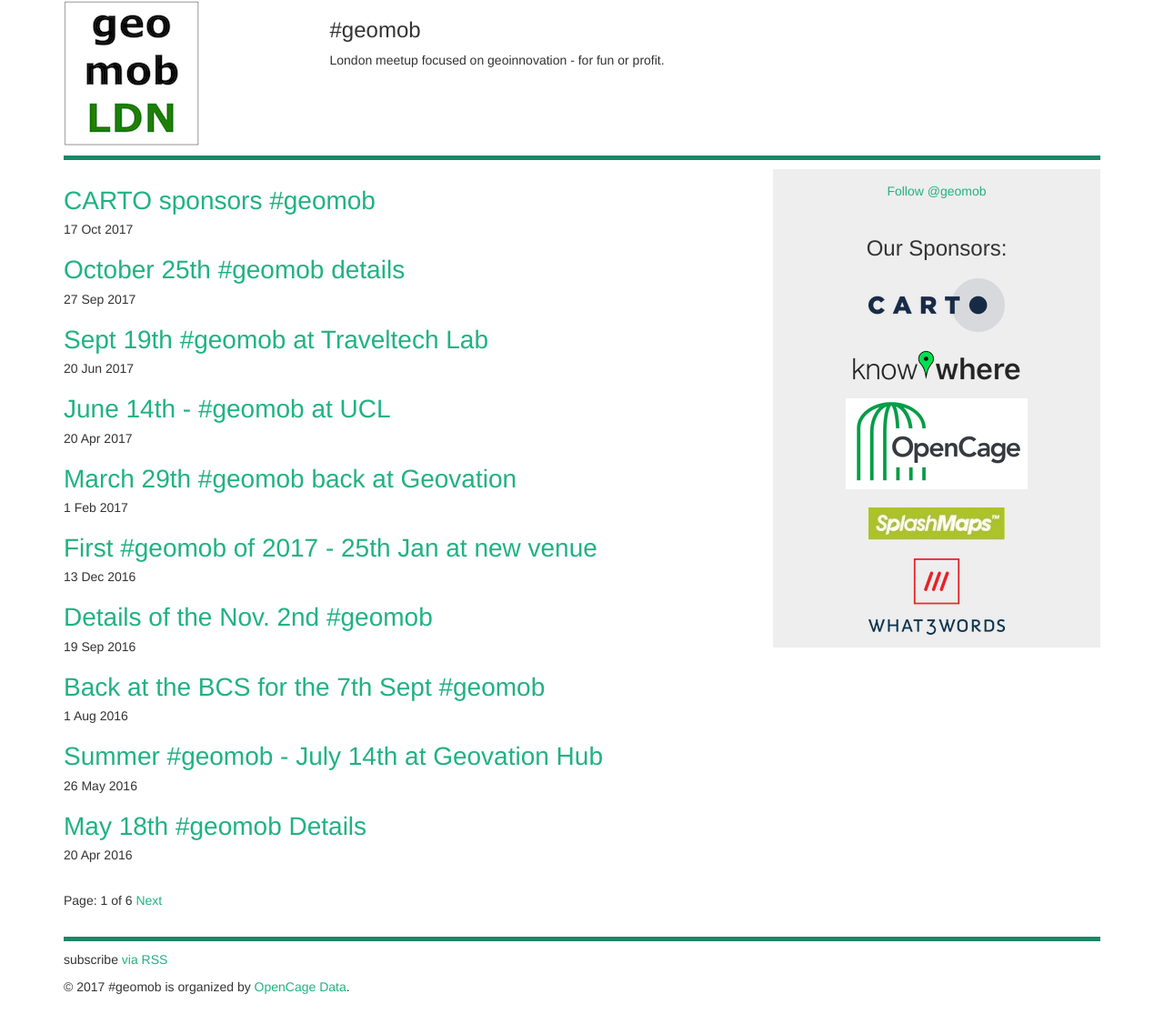
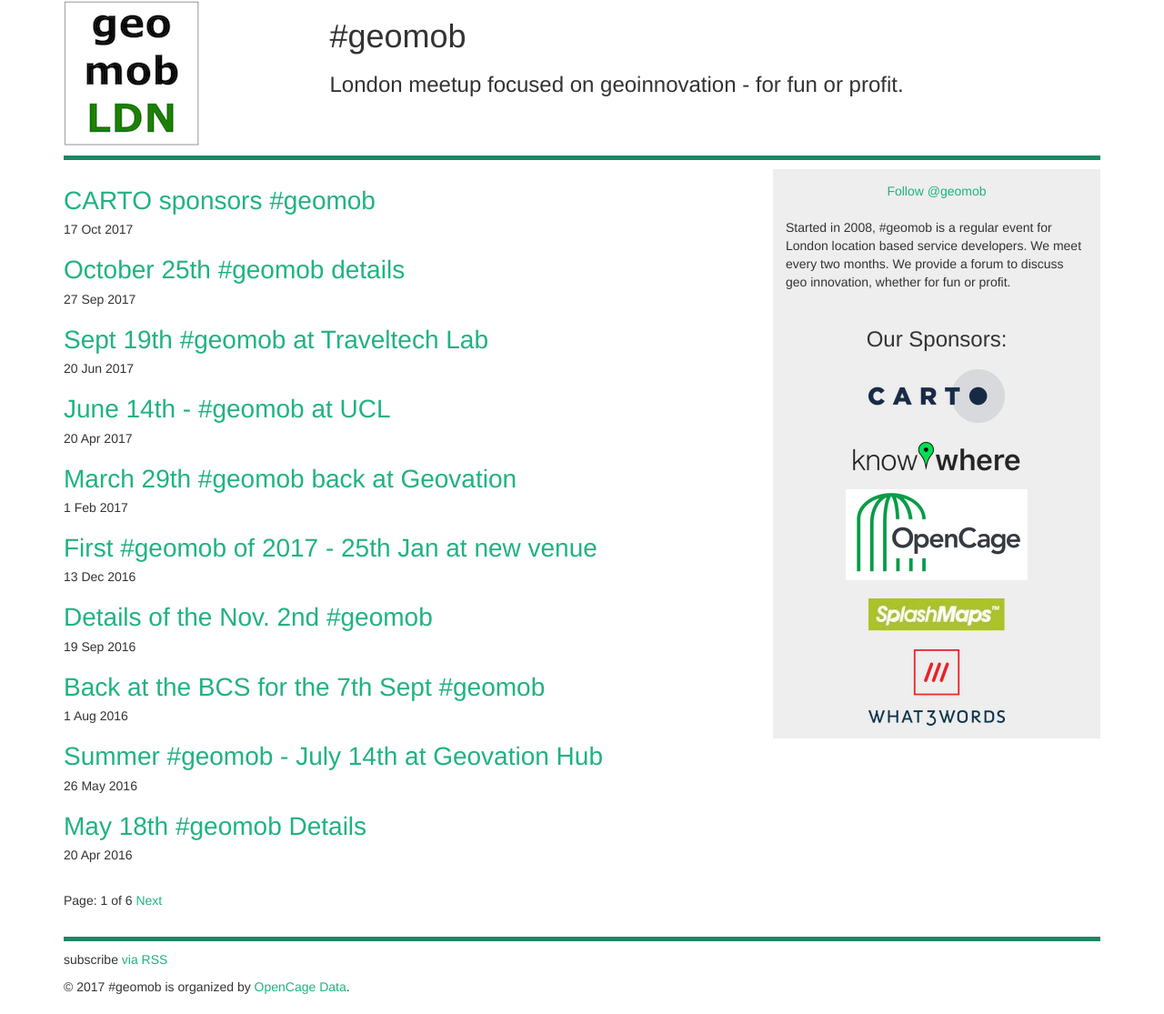
Before and after one commit to geomob/geomob-website, a Jekyll site: the page built from index.html, in a window 1280 px wide. Shown: the whole page at 91% size. Built offline with Jekyll 4.4.1, drawn with Linux system fonts in a browser that asks for light colours; the list of posts is cut into pages by our own code; comment, search, counter and statistics services are not loaded.

Commit message:
layout/wording

```diff
--- a/_includes/header.html
+++ b/_includes/header.html
@@ -3,9 +3,8 @@
     <a href="/"><img src="/images/geomob.png" alt="#geomob"></a>
   </div>
   <div class="col-md-9">
-    <h3>#geomob</h3>
-    <div class="description">London meetup focused on geoinnovation - for fun or profit.
-    </div>
+    <h1>#geomob</h1>
+    <h3>London meetup focused on geoinnovation - for fun or profit.</h3>
   </div>
 </div>
 {% include green_stripe.html %}
--- a/_includes/sidebar.html
+++ b/_includes/sidebar.html
@@ -3,6 +3,10 @@
     <a href="https://twitter.com/geomob" class="twitter-follow-button" data-show-count="true" data-size="large">Follow @geomob</a>
   </div>
 
+  <div class="p20">
+    Started in 2008, #geomob is a regular event for London location based
+    service developers. We meet every two months. We provide a forum to discuss geo innovation, whether for fun or profit.
+  </div>
 
   <div class="p20" style="text-align:center;">
     <h3>Our Sponsors:</h3>
```
